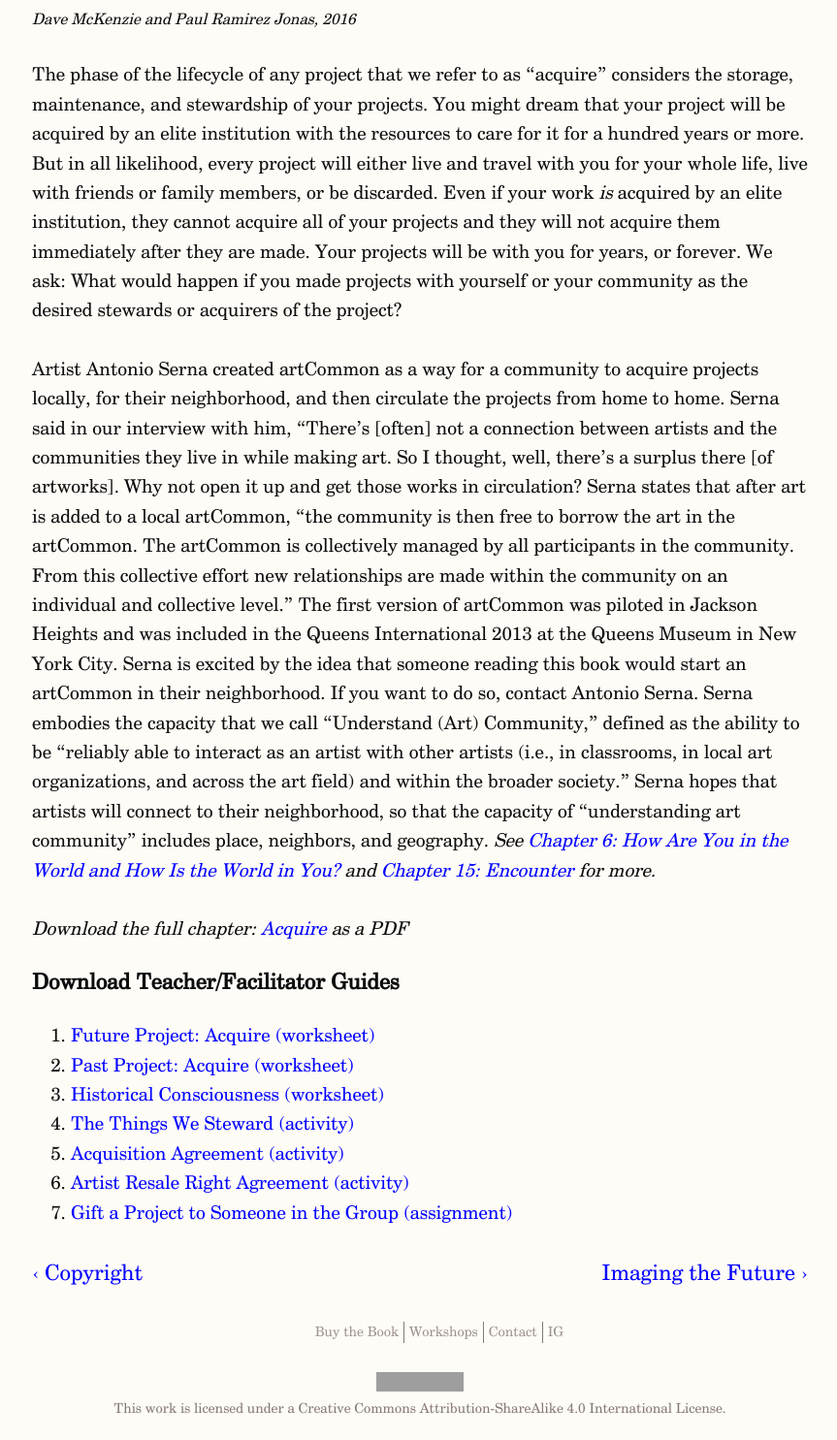
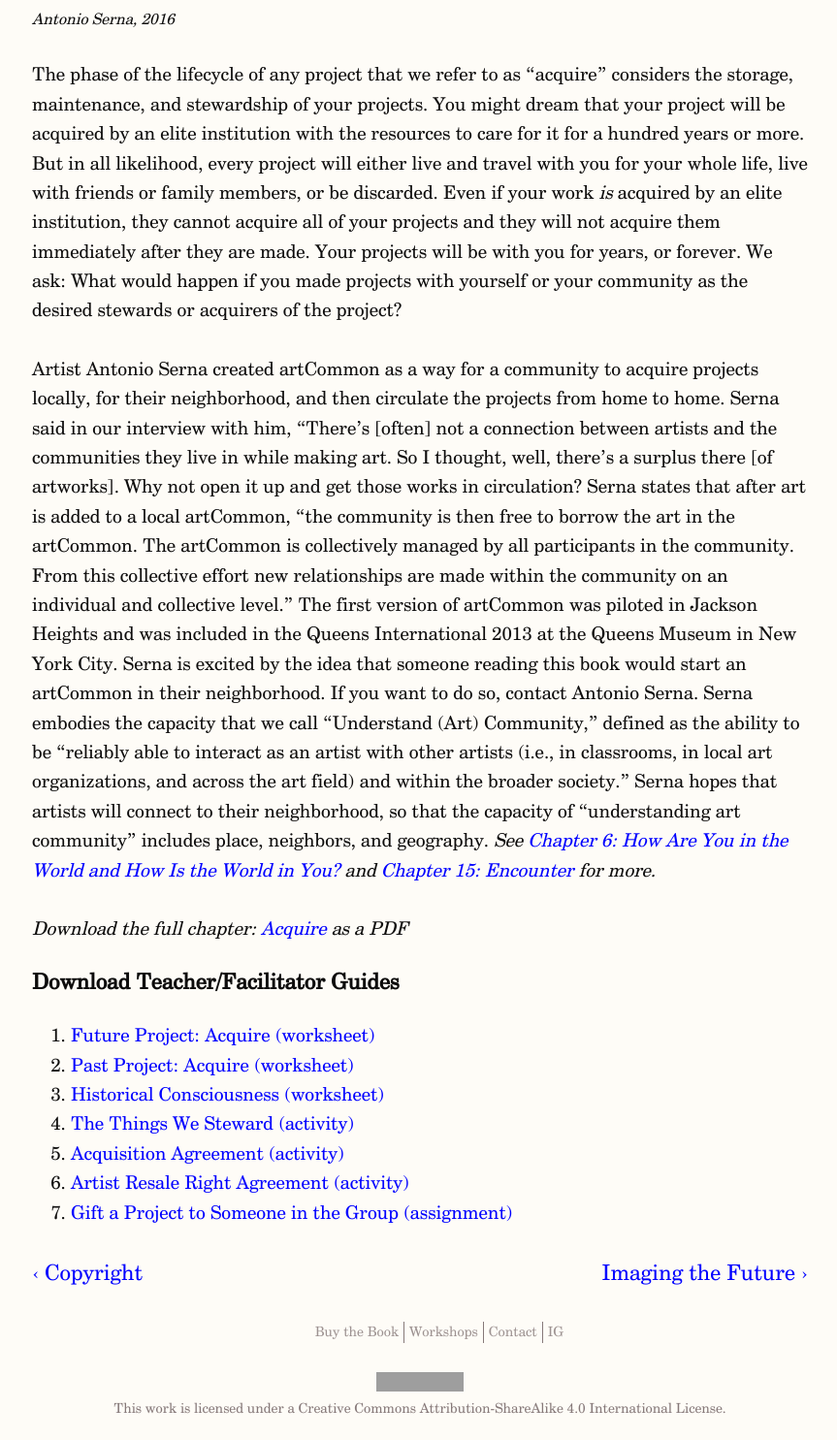
Before and after one commit to orzubalsky/making-and-being, a Jekyll site: the page built from docs/_chapters/lifecycle-framework/acquire.md, in a window 1280 px wide. Shown: the part 593-2078 px from the top of the page at 97% size, without its empty margins (207-1070 px from the left). Built offline with Jekyll 4.4.1, drawn with Linux system fonts in a browser that asks for light colours; nearby versions of some CDN libraries; some web fonts are replaced; grey boxes are pictures that could not be loaded.

Commit message:
Change videos on acquire, copyright

```diff
--- a/docs/_chapters/lifecycle-framework/acquire.md
+++ b/docs/_chapters/lifecycle-framework/acquire.md
@@ -4,8 +4,8 @@ icon: acquire
 part_number: 4
 chapter_number: 18
 video:
-  id: "192485528"
-  caption: "Dave McKenzie and Paul Ramirez Jonas, 2016"
+  id: "256248658"
+  caption: "Antonio Serna, 2016"
 pdf: Making and Being Chapter 18.pdf
 
 materials:
```
Also changed, not shown: docs/_chapters/lifecycle-framework/copyright.md (+3 -1 lines).
